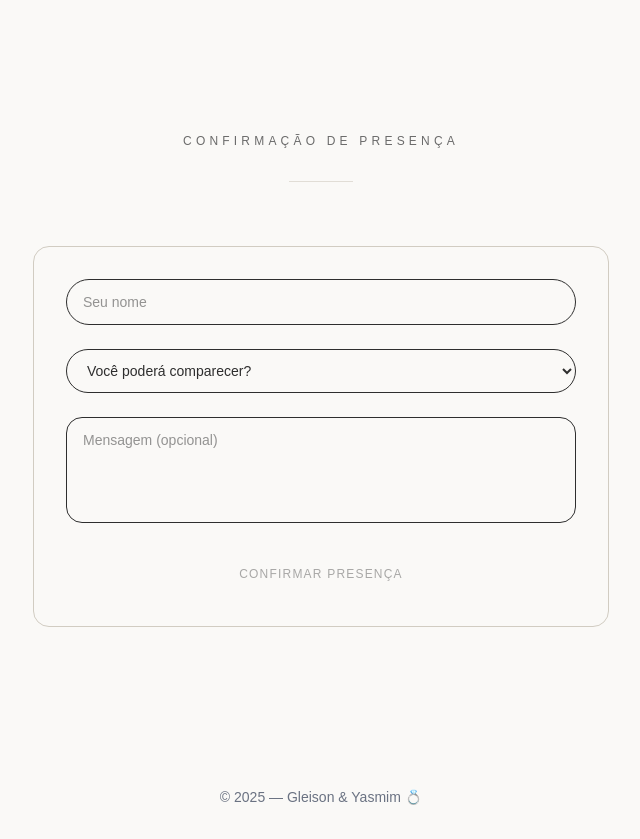
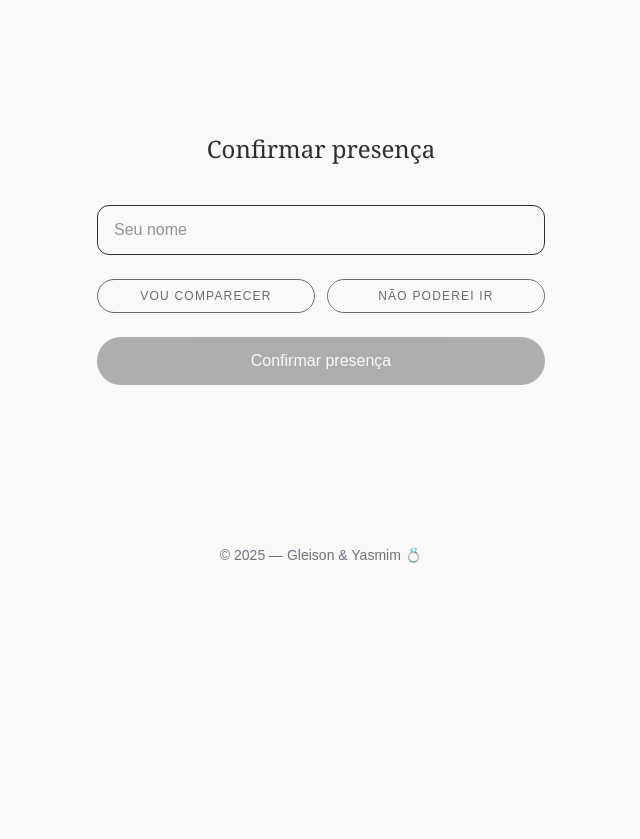
Before and after one commit to Gleis0nLemos/front-YG, a Next.js app: page / in a window 1280 px wide. Shown: the part 2560-3399 px from the top of the page, without its empty margins (319-959 px from the left). After the commit the page ends 3157 px from the top, so only its background shows below. Built offline with nearby package versions, Linux system fonts and the light colour scheme.

Commit message:
feat: confirm section pre defined

```diff
--- a/app/components/AdminConfirmList.tsx
+++ b/app/components/AdminConfirmList.tsx
@@ -1,28 +1,69 @@
 "use client";
 
 import { motion } from "framer-motion";
+import { Trash2 } from "lucide-react";
+import { useConfirmations } from "@/app/context/ConfirmContext";
+import { exportCSV } from "@/app/utils/exportCsv";
 
-type Confirmation = {
-  name: string;
-  going: boolean;
-  adults: number;
-  kids: number;
-};
+function exitAdminMode() {
+  const url = new URL(window.location.href);
+  url.searchParams.delete("admin");
+  window.location.href = url.toString();
+}
 
-export function AdminConfirmList({
-  data,
-}: {
-  data: Confirmation[];
-}) {
-  const going = data.filter((p) => p.going);
-  const notGoing = data.filter((p) => !p.going);
+export function AdminConfirmList() {
+  const {
+    confirmations,
+    removeConfirmation,
+    updateConfirmation,
+  } = useConfirmations();
 
-  const totalAdults = going.reduce((sum, p) => sum + p.adults, 0);
-  const totalKids = going.reduce((sum, p) => sum + p.kids, 0);
+  const going = confirmations.filter((c) => c.going);
+  const notGoing = confirmations.filter((c) => !c.going);
+
+  const totalAdults = going.reduce((s, c) => s + c.adults, 0);
+  const totalKids = going.reduce((s, c) => s + c.kids, 0);
 
   return (
     <section className="mt-24 border-t border-border pt-16">
       <div className="max-w-4xl mx-auto px-6 space-y-12">
+
+        {/* Header */}
+        <div className="text-center space-y-4">
+          <h3 className="text-xs uppercase tracking-widest text-secondary">
+            Visão admin
+          </h3>
+
+          <div className="flex justify-center gap-4">
+            <button
+              onClick={() => exportCSV(confirmations)}
+              className="
+                rounded-full px-5 py-2
+                text-xs uppercase tracking-widest
+                border border-accent
+                text-accent
+                hover:bg-accent hover:text-background
+                transition
+              "
+            >
+              Exportar confirmações
+            </button>
+
+            <button
+              onClick={exitAdminMode}
+              className="
+                rounded-full px-5 py-2
+                text-xs uppercase tracking-widest
+                border border-border
+                text-secondary
+                hover:bg-muted
+                transition
+              "
+            >
+              Sair do modo admin
+            </button>
+          </div>
+        </div>
 
         {/* Totais */}
         <div className="flex justify-center gap-8 text-center">
@@ -48,17 +89,53 @@ export function AdminConfirmList({
           </h3>
 
           <div className="grid gap-4 md:grid-cols-2">
-            {going.map((p) => (
+            {going.map((c) => (
               <motion.div
-                key={p.name}
+                key={c.id}
                 initial={{ opacity: 0, y: 8 }}
                 animate={{ opacity: 1, y: 0 }}
                 className="rounded-xl border p-4 bg-card"
               >
-                <p className="font-medium">{p.name}</p>
-                <p className="text-xs text-secondary mt-1">
-                  Adultos: {p.adults} • Crianças: {p.kids}
-                </p>
+                <div className="flex items-start justify-between gap-4">
+                  <div>
+                    <p className="font-medium">{c.name}</p>
+                    <p className="text-xs text-secondary mt-1">
+                      Adultos: {c.adults} • Crianças: {c.kids}
+                    </p>
+                  </div>
+
+                  <div className="flex items-center gap-2">
+                    <input
+                      type="number"
+                      min={0}
+                      value={c.adults}
+                      onChange={(e) =>
+                        updateConfirmation(c.id, {
+                          adults: +e.target.value,
+                        })
+                      }
+                      className="w-14 rounded border px-2 py-1 text-xs"
+                    />
+                    <input
+                      type="number"
+                      min={0}
+                      value={c.kids}
+                      onChange={(e) =>
+                        updateConfirmation(c.id, {
+                          kids: +e.target.value,
+                        })
+                      }
+                      className="w-14 rounded border px-2 py-1 text-xs"
+                    />
+
+                    <button
+                      onClick={() => removeConfirmation(c.id)}
+                      className="text-red-500"
+                    >
+                      <Trash2 size={16} />
+                    </button>
+                  </div>
+                </div>
               </motion.div>
             ))}
           </div>
@@ -72,8 +149,20 @@ export function AdminConfirmList({
             </h3>
 
             <ul className="space-y-2 text-sm">
-              {notGoing.map((p) => (
-                <li key={p.name}>✖ {p.name}</li>
+              {notGoing.map((c) => (
+                <li
+                  key={c.id}
+                  className="flex items-center justify-between"
+                >
+                  <span>✖ {c.name}</span>
+
+                  <button
+                    onClick={() => removeConfirmation(c.id)}
+                    className="text-red-500"
+                  >
+                    <Trash2 size={14} />
+                  </button>
+                </li>
               ))}
             </ul>
           </div>
--- a/app/components/ConfirmSection.tsx
+++ b/app/components/ConfirmSection.tsx
@@ -1,151 +1,108 @@
 "use client";
 
-import { motion, AnimatePresence } from "framer-motion";
 import { useState } from "react";
-
-function Counter({
-  label,
-  value,
-  setValue,
-  disabled,
-}: {
-  label: string;
-  value: number;
-  setValue: (v: number) => void;
-  disabled: boolean;
-}) {
-  return (
-    <div
-      className={`flex items-center justify-between rounded-full border px-4 py-3 transition
-        ${disabled ? "opacity-40 pointer-events-none" : "border-border"}
-      `}
-    >
-      <span className="text-sm text-secondary">{label}</span>
-
-      <div className="flex items-center gap-4">
-        <button
-          type="button"
-          onClick={() => setValue(Math.max(0, value - 1))}
-          className="h-8 w-8 rounded-full border text-sm hover:bg-muted"
-        >
-          −
-        </button>
-
-        <span className="w-4 text-center text-sm">{value}</span>
-
-        <button
-          type="button"
-          onClick={() => setValue(value + 1)}
-          className="h-8 w-8 rounded-full border text-sm hover:bg-muted"
-        >
-          +
-        </button>
-      </div>
-    </div>
-  );
-}
+import { motion } from "framer-motion";
+import { useConfirmations } from "@/app/context/ConfirmContext";
 
 export function ConfirmSection() {
+  const { addConfirmation } = useConfirmations();
+
   const [name, setName] = useState("");
-  const [status, setStatus] = useState<"" | "yes" | "no">("");
+  const [going, setGoing] = useState<"yes" | "no" | null>(null);
   const [adults, setAdults] = useState(1);
   const [kids, setKids] = useState(0);
+  const options = ["yes", "no"] as const;
 
-  const going = status === "yes";
-  const disabledSubmit =
-    !name ||
-    !status ||
-    (going && adults === 0 && kids === 0);
+  const disabled =
+    !name.trim() ||
+    going === null ||
+    (going === "yes" && adults + kids === 0);
 
-  function handleStatusChange(value: "yes" | "no") {
-    setStatus(value);
+  function handleSubmit(e: React.FormEvent) {
+    e.preventDefault();
 
-    if (value === "no") {
-      setAdults(0);
+    addConfirmation({
+      name,
+      going: going === "yes",
+      adults: going === "yes" ? adults : 0,
+      kids: going === "yes" ? kids : 0,
+    });
+
+    setName("");
+    setGoing(null);
+    setAdults(1);
     setKids(0);
-    }
-
-    if (value === "yes" && adults === 0 && kids === 0) {
-      setAdults(1);
-    }
   }
 
   return (
     <section className="py-32 px-6 bg-background">
-      <div className="mx-auto max-w-xl">
-        <div className="text-center mb-16">
-          <p className="text-xs uppercase tracking-[0.35em] text-secondary">
-            Confirmação de presença
-          </p>
-          <div className="mx-auto my-8 h-px w-16 bg-border opacity-60" />
-        </div>
+      <h2 className="text-center font-serif text-2xl mb-10">
+        Confirmar presença
+      </h2>
 
-        <form className="rounded-2xl border border-border bg-card p-8 space-y-6">
+      <form
+        onSubmit={handleSubmit}
+        className="max-w-md mx-auto space-y-6"
+      >
         <input
           value={name}
           onChange={(e) => setName(e.target.value)}
           placeholder="Seu nome"
-            className="w-full rounded-full border px-4 py-3 text-sm outline-none"
+          className="w-full rounded-xl border px-4 py-3 bg-transparent"
         />
 
-          <select
-            value={status}
-            onChange={(e) =>
-              handleStatusChange(e.target.value as "yes" | "no")
-            }
-            className="w-full rounded-full border px-4 py-3 text-sm outline-none"
+        <div className="flex gap-3">
+          {options.map((opt) => (
+            <button
+              key={opt}
+              type="button"
+              onClick={() => setGoing(opt)}
+              className={`flex-1 rounded-full border px-4 py-2 text-xs uppercase tracking-widest
+                ${
+                  going === opt
+                    ? "bg-accent text-background"
+                    : "text-secondary"
+                }`}
             >
-            <option value="">Você poderá comparecer?</option>
-            <option value="yes">Vou comparecer 💛</option>
-            <option value="no">Não poderei ir</option>
-          </select>
+              {opt === "yes"
+                ? "Vou comparecer"
+                : "Não poderei ir"}
+            </button>
+          ))}
+        </div>
 
-          {/* Contadores animados */}
-          <AnimatePresence>
-            {going && (
+        {going === "yes" && (
           <motion.div
-                initial={{ opacity: 0, y: 12 }}
+            initial={{ opacity: 0, y: 10 }}
             animate={{ opacity: 1, y: 0 }}
-                exit={{ opacity: 0, y: 12 }}
-                transition={{ duration: 0.4, ease: [0.22, 1, 0.36, 1] }}
-                className="space-y-3"
+            className="grid grid-cols-2 gap-4"
           >
-                <Counter
-                  label="Adultos"
+            <input
+              type="number"
+              min={0}
               value={adults}
-                  setValue={setAdults}
-                  disabled={!going}
+              onChange={(e) => setAdults(+e.target.value)}
+              className="rounded-xl border px-4 py-3"
+              placeholder="Adultos"
             />
-                <Counter
-                  label="Crianças"
+            <input
+              type="number"
+              min={0}
               value={kids}
-                  setValue={setKids}
-                  disabled={!going}
+              onChange={(e) => setKids(+e.target.value)}
+              className="rounded-xl border px-4 py-3"
+              placeholder="Crianças"
             />
           </motion.div>
         )}
-          </AnimatePresence>
-
-          <textarea
-            placeholder="Mensagem (opcional)"
-            className="w-full rounded-2xl border px-4 py-3 text-sm resize-none"
-            rows={4}
-          />
 
         <button
-            disabled={disabledSubmit}
-            className={`w-full rounded-full px-4 py-3 text-xs uppercase tracking-widest transition
-              ${
-                disabledSubmit
-                  ? "opacity-40 pointer-events-none"
-                  : "border border-accent text-accent hover:bg-accent hover:text-background"
-              }
-            `}
+          disabled={disabled}
+          className="w-full rounded-full bg-black text-white py-3 disabled:opacity-30"
         >
           Confirmar presença
         </button>
       </form>
-      </div>
     </section>
   );
 }
--- /dev/null
+++ b/app/context/ConfirmContext.tsx
@@ -0,0 +1,84 @@
+"use client";
+
+import { createContext, useContext, useState } from "react";
+
+export type Confirmation = {
+  id: number;
+  name: string;
+  going: boolean;
+  adults: number;
+  kids: number;
+};
+
+type ContextType = {
+  confirmations: Confirmation[];
+  addConfirmation: (data: Omit<Confirmation, "id">) => void;
+  removeConfirmation: (id: number) => void;
+  updateConfirmation: (id: number, data: Partial<Confirmation>) => void;
+};
+
+const ConfirmContext = createContext<ContextType | null>(null);
+
+export function ConfirmProvider({ children }: { children: React.ReactNode }) {
+  const [confirmations, setConfirmations] = useState<Confirmation[]>([
+    {
+      id: 1,
+      name: "Maria Silva",
+      going: true,
+      adults: 2,
+      kids: 1,
+    },
+    {
+      id: 2,
+      name: "Ana & Carlos",
+      going: false,
+      adults: 0,
+      kids: 0,
+    },
+  ]);
+
+  function addConfirmation(data: Omit<Confirmation, "id">) {
+    setConfirmations((prev) => [
+      ...prev,
+      { id: Date.now(), ...data },
+    ]);
+  }
+
+  function removeConfirmation(id: number) {
+    setConfirmations((prev) =>
+      prev.filter((c) => c.id !== id)
+    );
+  }
+
+  function updateConfirmation(
+    id: number,
+    data: Partial<Confirmation>
+  ) {
+    setConfirmations((prev) =>
+      prev.map((c) =>
+        c.id === id ? { ...c, ...data } : c
+      )
+    );
+  }
+
+  return (
+    <ConfirmContext.Provider
+      value={{
+        confirmations,
+        addConfirmation,
+        removeConfirmation,
+        updateConfirmation,
+      }}
+    >
+      {children}
+    </ConfirmContext.Provider>
+  );
+}
+
+export function useConfirmations() {
+  const ctx = useContext(ConfirmContext);
+  if (!ctx) {
+    throw new Error("useConfirmations must be inside ConfirmProvider");
+  }
+  return ctx;
+}
--- a/app/layout.tsx
+++ b/app/layout.tsx
@@ -1,5 +1,6 @@
 import type { Metadata } from "next";
 import { Geist, Geist_Mono } from "next/font/google";
+import { ConfirmProvider } from "./context/ConfirmContext";
 import "./globals.css";
 
 const geistSans = Geist({
@@ -27,7 +28,10 @@ export default function RootLayout({
       <body
         className={`${geistSans.variable} ${geistMono.variable} antialiased`}
       >
+        <ConfirmProvider>
+
         {children}
+        </ConfirmProvider>
       </body>
     </html>
   );
--- a/app/page.tsx
+++ b/app/page.tsx
@@ -11,7 +11,7 @@ import { Footer } from "@/app/components/Footer";
 
 import { useAdminGate } from "./utils/useAdminGate";
 import { AdminConfirmList } from "./components/AdminConfirmList";
-import { mockConfirmations } from "./mock/mockConfirmations";
+// import { mockConfirmations } from "./mock/mockConfirmations";
 
 export default function Home() {
   // const searchParams = useSearchParams();
@@ -24,7 +24,8 @@ export default function Home() {
       <>
         <GiftList />
         <ConfirmSection />
-        <AdminConfirmList data={mockConfirmations} />
+        {/* <AdminConfirmList data={mockConfirmations} /> */}
+        <AdminConfirmList  />
 
         <Footer />
       </>
--- /dev/null
+++ b/app/types/global.d.ts
@@ -0,0 +1,3 @@
+declare module "*.css";
+declare module "*.scss";
+declare module "*.sass";
--- /dev/null
+++ b/app/utils/exportCsv.ts
@@ -0,0 +1,22 @@
+import { Confirmation } from "@/app/context/ConfirmContext";
+
+export function exportCSV(data: Confirmation[]) {
+  const rows = [
+    ["Nome", "Vai", "Adultos", "Crianças"],
+    ...data.map((c) => [
+      c.name,
+      c.going ? "Sim" : "Não",
+      c.adults,
+      c.kids,
+    ]),
+  ];
+
+  const csv = rows.map((r) => r.join(",")).join("\n");
+  const blob = new Blob([csv], { type: "text/csv" });
+
+  const url = URL.createObjectURL(blob);
+  const a = document.createElement("a");
+  a.href = url;
+  a.download = "confirmacoes.csv";
+  a.click();
+}
```
Lines whose indentation alone changed are shown as unchanged.
